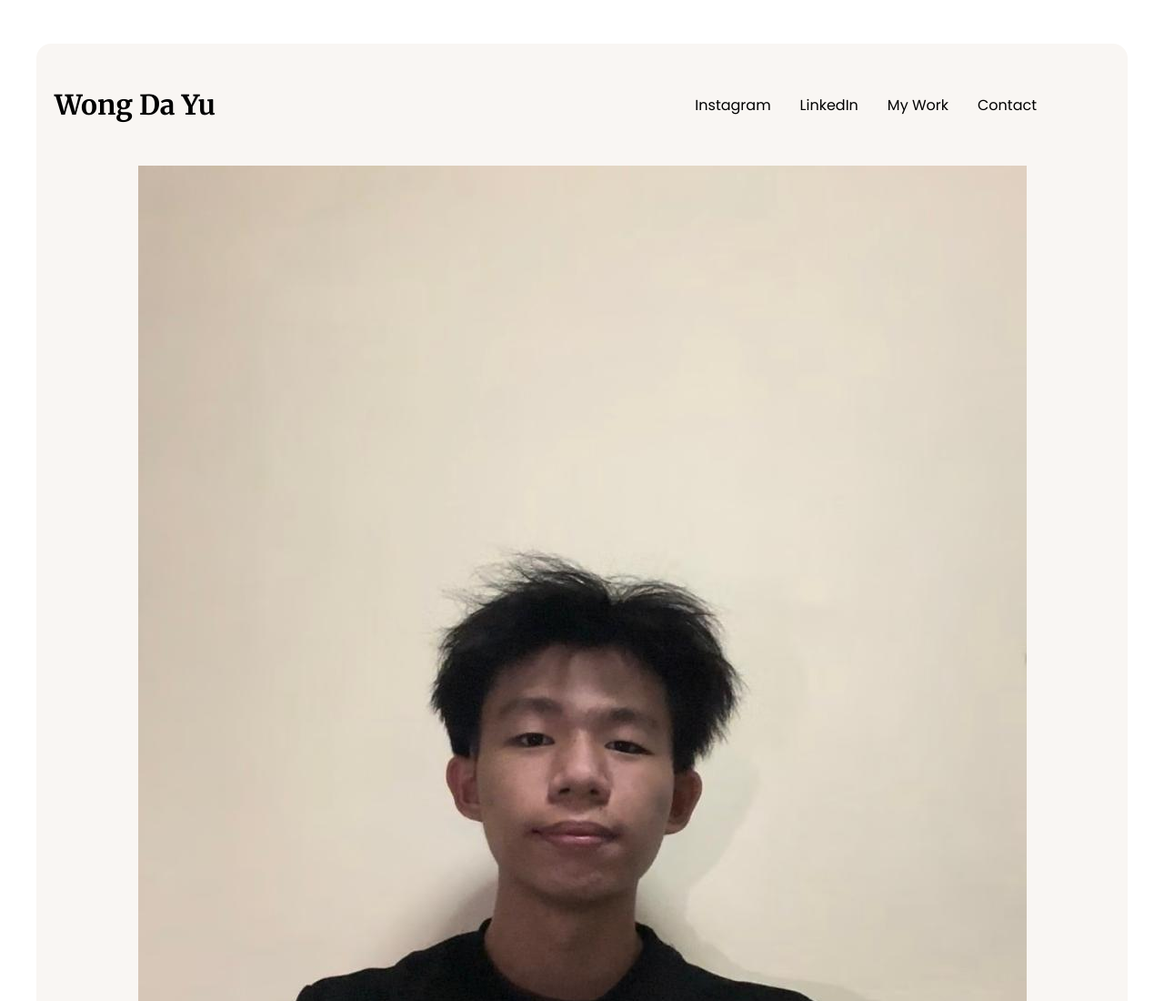
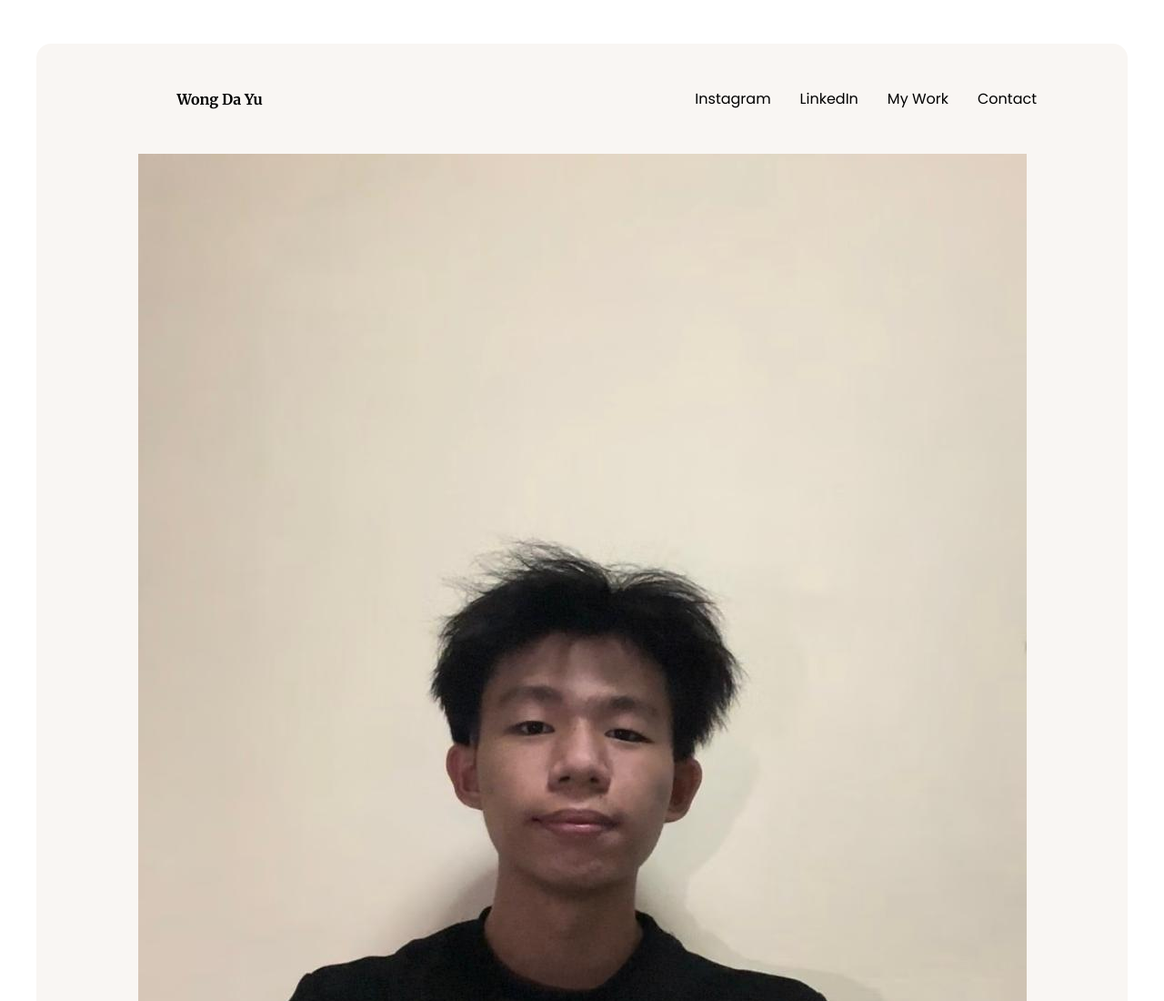
Before and after one commit to bigraain/Profile, a plain HTML site: page index.html in a window 1280 px wide. Shown: the top 1100 px of the page at 91% size. Drawn offline with Linux system fonts and the light colour scheme.

Commit message:
Refactor CSS by removing unused styles

```diff
--- a/style.css
+++ b/style.css
@@ -136,10 +136,6 @@ section#my-work {
   background-color: var(--color-3);
 }
 
-#Name {
-  font-size: calc(30 / 16 * 1rem);
-  margin-left: -5rem;
-}
 
 .grid-container {
   margin-top: 3em;
```
